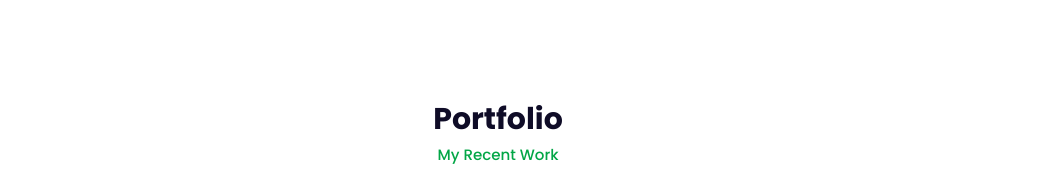
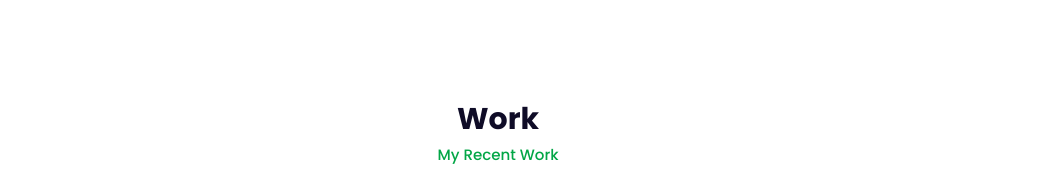
Before and after one commit to adit6195/adit6195.github.io, a plain HTML site: page index.html in a window 1280 px wide. Shown: the part 1741-1933 px from the top of the page, without its empty margins (142-1183 px from the left). Drawn offline with nearby package versions, Linux system fonts and the light colour scheme.

Commit message:
Update index.html

```diff
--- a/index.html
+++ b/index.html
@@ -153,7 +153,7 @@
     <!-- Portfolio -->
     <section class="portfolio" id="portfolio">
         <div class="heading">
-            <h2>Portfolio</h2>
+            <h2>Work</h2>
             <span>My Recent Work</span>
         </div>
         <div class="portfolio-content">
```
